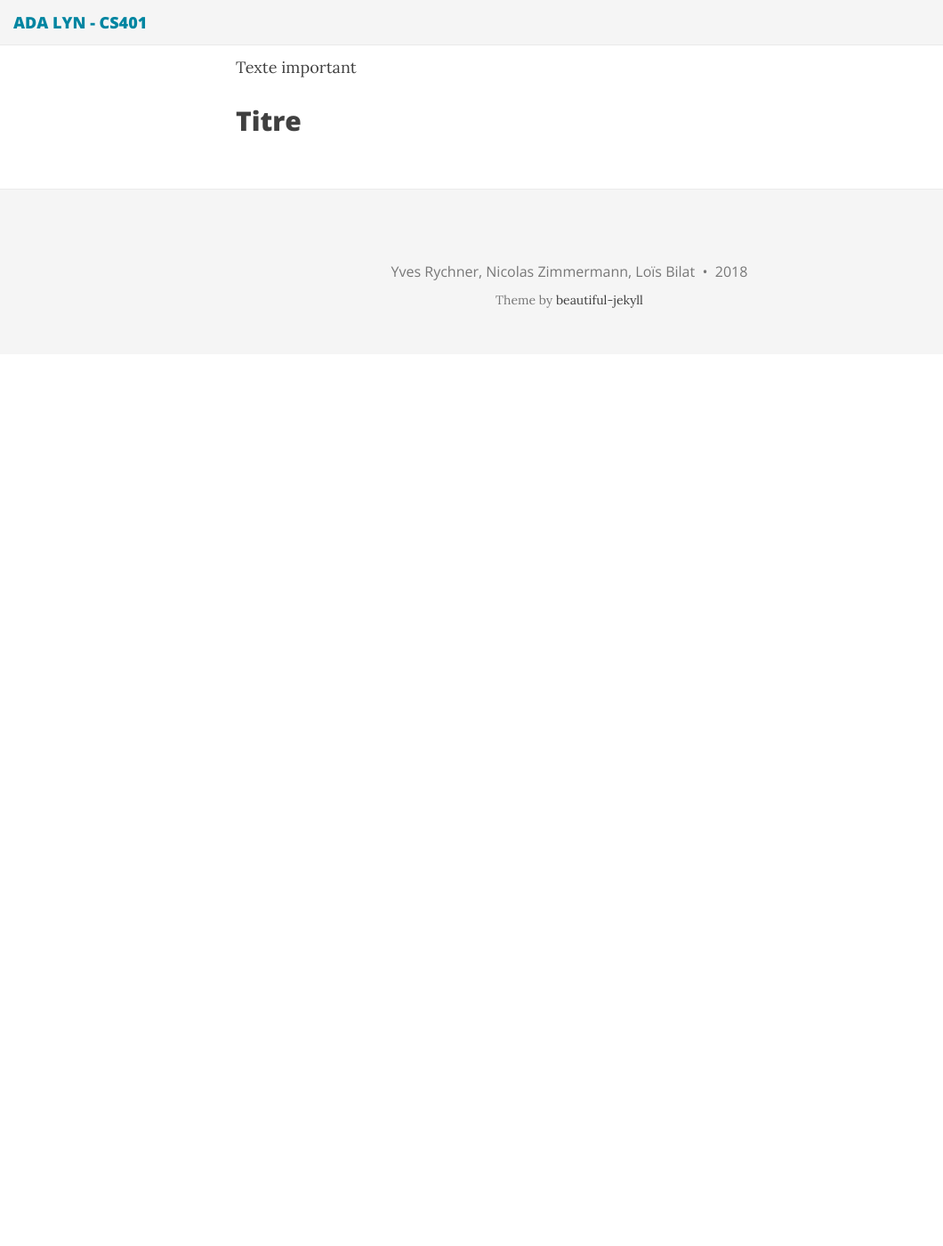
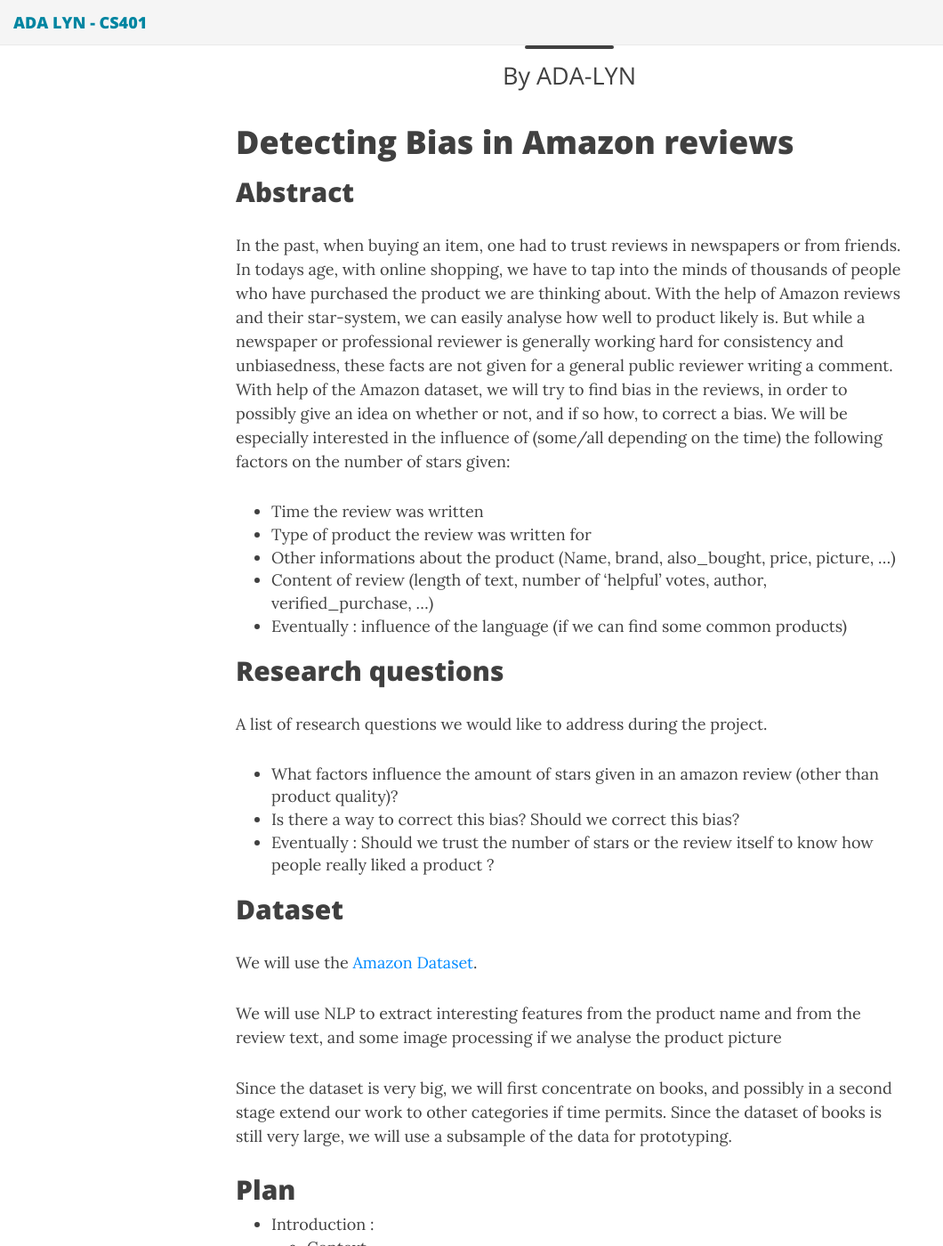
Before and after one commit to ada-lyn/ada-lyn.github.io, a Jekyll site: the page built from index.md, in a window 1280 px wide and 1400 px high, scrolled down 270 px. Shown: the whole window at 89% size, without its empty margins (0-1060 px from the left). Built offline with Jekyll 4.4.1, drawn with Linux system fonts in a browser that asks for light colours; nearby versions of some CDN libraries; before the commit the page ends 900 px from its top, so only the background shows below that; some of the changed text lies outside the part shown.

Commit message:
Update index.md

```diff
--- a/index.md
+++ b/index.md
@@ -1,10 +1,64 @@
 ---
 layout: page
-title: My website
-subtitle: This is where I will tell my friends way too much about me
+title: Applied Data Analysis - Project
+subtitle: By ADA-LYN
 use-site-title: true
 ---
 
-Texte important
+# Detecting Bias in Amazon reviews
 
-## Titre
+
+## Abstract
+
+In the past, when buying an item, one had to trust reviews in newspapers or from friends. In todays age, with online shopping, we have to tap into the minds of thousands of people who have purchased the product we are thinking about. With the help of Amazon reviews and their star-system, we can easily analyse how well to product likely is. But while a newspaper or professional reviewer is generally working hard for consistency and unbiasedness, these facts are not given for a general public reviewer writing a comment. With help of the Amazon dataset, we will try to find bias in the reviews, in order to possibly give an idea on whether or not, and if so how, to correct a bias. We will be especially interested in the influence of (some/all depending on the time) the following factors on the number of stars given:
+
+- Time the review was written
+- Type of product the review was written for
+- Other informations about the product (Name, brand, also_bought, price, picture, ...)
+- Content of review (length of text, number of 'helpful' votes, author, verified_purchase, ...)
+- Eventually : influence of the language (if we can find some common products)
+
+
+## Research questions
+
+A list of research questions we would like to address during the project.
+
+- What factors influence the amount of stars given in an amazon review (other than product quality)?
+- Is there a way to correct this bias? Should we correct this bias?
+- Eventually : Should we trust the number of stars or the review itself to know how people really liked a product ?
+
+## Dataset
+
+We will use the [Amazon Dataset](http://jmcauley.ucsd.edu/data/amazon/).
+
+We will use NLP to extract interesting features from the product name and from the review text, and some image processing if we analyse the product picture
+
+Since the dataset is very big, we will first concentrate on books, and possibly in a second stage extend our work to other categories if time permits. Since the dataset of books is still very large, we will use a subsample of the data for prototyping.
+
+## Plan
+
+- Introduction :
+	- Context
+	- Motivation
+	- General description / statistics
+	- Explanations of decisions / simplification
+- Effect on rating :
+	- by category
+		- Interesting effects observed (dates, helpful, ...) for Books
+			- Interpretation
+			- Importance for bias correction
+		- Comparasion with other categories
+	- by country
+		- Difference between countries
+		- Herding
+	- (by user)
+		- by category
+- Bias correction
+	- Decisions
+	- Correction by date and other factors seen in previous observations
+	- Correction by user history (using the formula)
+- Conclusion
+	- Summary
+	- Further possible work
+	- Usefulness (ethics, applicable, for whom, ...)
+	- (Comparasion with otehr studies ?)
```
